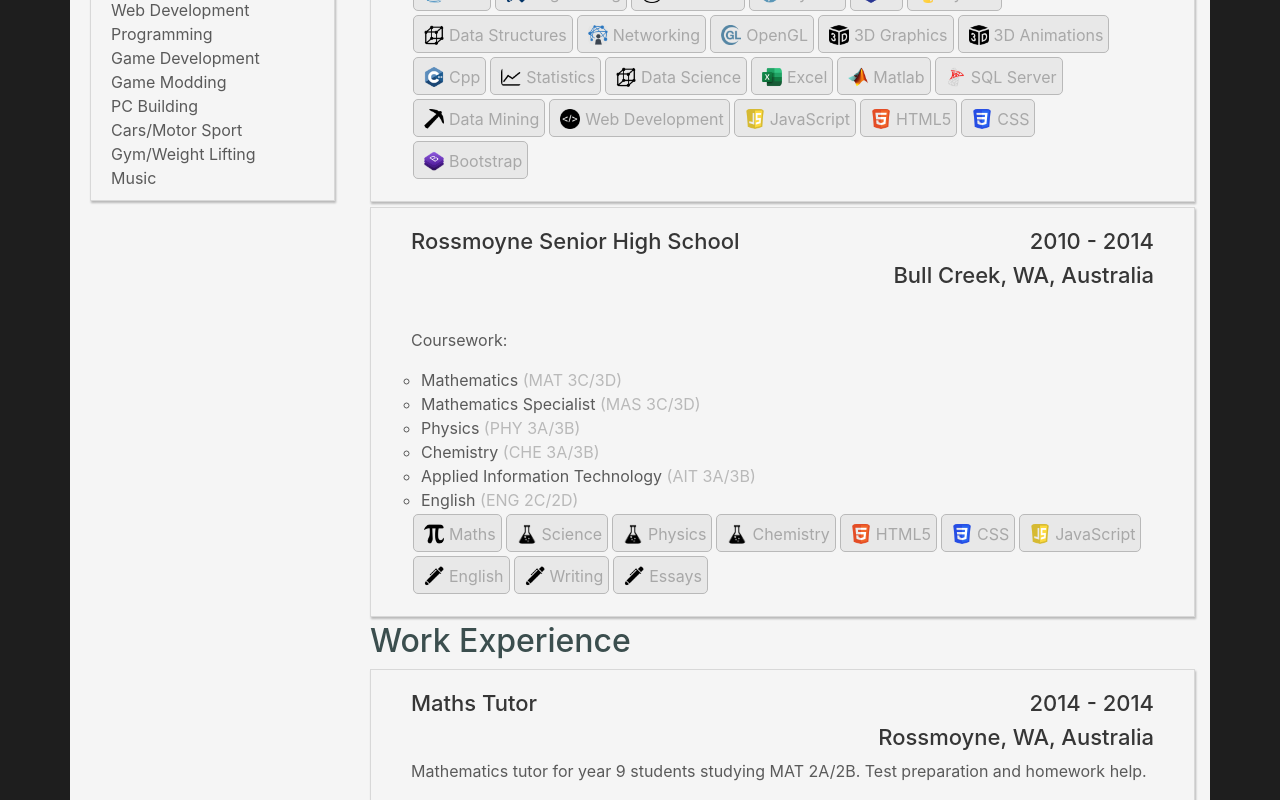
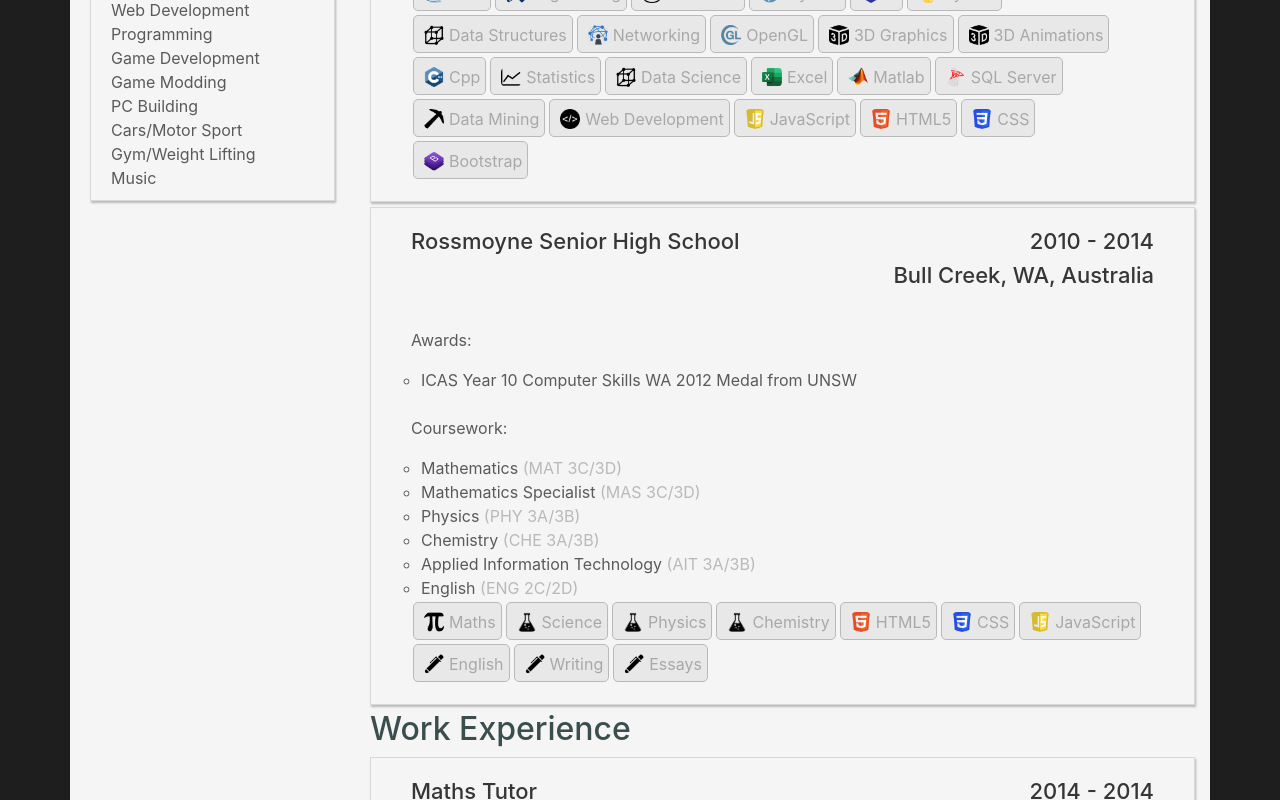
Before and after one commit to tim-ings/portfolio-old, a React (Create React App) app in the folder portfolio/: page /resume in a window 1280 px wide. Shown: the part 935-1735 px from the top of the page. Built offline with nearby package versions, Linux system fonts and the light colour scheme.

Commit message:
Adds awards section to resume

```diff
--- a/portfolio/src/components/School.js
+++ b/portfolio/src/components/School.js
@@ -10,6 +10,29 @@ class School extends React.Component {
     }
 
     render() {
+        let awards = [];
+        for (let i = 0; i < this.props.data.awards.length; i++) {
+            let awd = this.props.data.awards[i];
+            awards.push(
+                <li key={i} className="course-work-item">
+                    {awd.title}
+                </li>
+            );
+        }
+
+        let awardsJsx = null;
+        if (this.props.data.awards.length > 0) {
+            awardsJsx = (
+                <>
+                <p>Awards:</p>
+                <ul className="course-work-list">
+                    {awards}
+                </ul>
+                <br />
+                </>
+            );
+        }
+
         let courseWork = [];
         for (let i = 0; i < this.props.data.coursework.length; i++) {
             let cw = this.props.data.coursework[i];
@@ -20,6 +43,15 @@ class School extends React.Component {
                 </li>
             );
         }
+
+        let courseWorkJsx = (
+            <>
+            <p>Coursework:</p>
+            <ul className="course-work-list">
+                {courseWork}
+            </ul>
+            </>
+        );
 
         let tags = new Set();
         // gather all tags
@@ -68,10 +100,8 @@ class School extends React.Component {
                     <Col></Col>
                 </Row>
                 <br />
-                <p>Coursework:</p>
-                <ul className="course-work-list">
-                    {courseWork}
-                </ul>
+                {awardsJsx}
+                {courseWorkJsx}
                 {techTags}
             </Container>
         )
--- a/portfolio/src/data/resume.json
+++ b/portfolio/src/data/resume.json
@@ -29,6 +29,7 @@
             "location": "Crawley, WA, Australia",
             "major1": "Computer Science, B.Sc",
             "major2": "Data Science, B.Sc",
+            "awards": [],
             "coursework": [
                 {
                     "title": "Object-oriented Programming and Software Engineering",
@@ -148,6 +149,11 @@
                 "Chemistry",
                 "IT"
             ],
+            "awards": [
+                {
+                    "title": "ICAS Year 10 Computer Skills WA 2012 Medal from UNSW"
+                }
+            ],
             "coursework": [
                 {
                     "title": "Mathematics",
```
Also changed, not shown: 2 other files (tests, documents, lock files or other folders).
